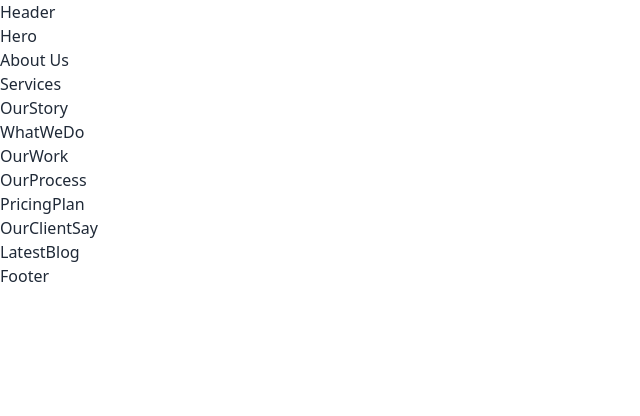
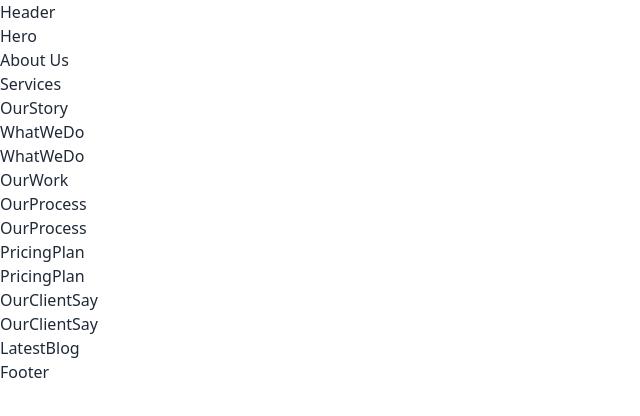
Before and after one commit to devsujoy36/FactoryPro, a React (Vite) app: page / in a window 1280 px wide. Shown: the top 416 px of the page, without its empty margins (0-640 px from the left). Built offline with nearby package versions, Linux system fonts and the light colour scheme.

Commit message:
Adding helmet in other  section

```diff
--- a/src/Components/LatestBlog/LatestBlog.jsx
+++ b/src/Components/LatestBlog/LatestBlog.jsx
@@ -1,7 +1,13 @@
+import { Helmet } from "react-helmet-async"
 
 const LatestBlog = () => {
   return (
-    <div>LatestBlog</div>
+    <div>
+      <Helmet>
+        <title>Factory Pro | LatestBlog</title>
+      </Helmet>
+      <h1>LatestBlog</h1>
+    </div>
   )
 }
 
--- a/src/Components/OurClientSay/OurClientSay.jsx
+++ b/src/Components/OurClientSay/OurClientSay.jsx
@@ -1,8 +1,14 @@
+import { Helmet } from "react-helmet-async"
 
 
 const OurClientSay = () => {
   return (
-    <div>OurClientSay</div>
+    <div>OurClientSay
+      <Helmet>
+        <title>Factory Pro | OurClientSay</title>
+      </Helmet>
+      <h1>OurClientSay</h1>
+    </div>
   )
 }
 
--- a/src/Components/OurProcess/OurProcess.jsx
+++ b/src/Components/OurProcess/OurProcess.jsx
@@ -1,7 +1,13 @@
+import { Helmet } from "react-helmet-async"
 
 const OurProcess = () => {
   return (
-    <div>OurProcess</div>
+    <div>OurProcess
+      <Helmet>
+        <title>Factory Pro | OurProcess</title>
+      </Helmet>
+      <h1>OurProcess</h1>
+    </div>
   )
 }
 
--- a/src/Components/OurStory/OurStory.jsx
+++ b/src/Components/OurStory/OurStory.jsx
@@ -1,7 +1,13 @@
+import { Helmet } from "react-helmet-async"
 
 const OurStory = () => {
   return (
-    <div>OurStory</div>
+    <div>
+      <Helmet>
+        <title>Factory Pro | OurStory</title>
+      </Helmet>
+      <h1>OurStory</h1>
+    </div>
   )
 }
 
--- a/src/Components/OurWork/OurWork.jsx
+++ b/src/Components/OurWork/OurWork.jsx
@@ -1,7 +1,13 @@
+import { Helmet } from "react-helmet-async"
 
 const OurWork = () => {
   return (
-    <div>OurWork</div>
+    <div>
+      <Helmet>
+        <title>Factory Pro | OurWork</title>
+      </Helmet>
+      <h1>OurWork</h1>
+    </div>
   )
 }
 
--- a/src/Components/PricingPlan/PricingPlan.jsx
+++ b/src/Components/PricingPlan/PricingPlan.jsx
@@ -1,7 +1,13 @@
+import { Helmet } from "react-helmet-async"
 
 const PricingPlan = () => {
   return (
-    <div>PricingPlan</div>
+    <div>PricingPlan
+      <Helmet>
+        <title>Factory Pro | PricingPlan</title>
+      </Helmet>
+      <h1>PricingPlan</h1>
+    </div>
   )
 }
 
--- a/src/Components/WhatWeDo/WhatWeDo.jsx
+++ b/src/Components/WhatWeDo/WhatWeDo.jsx
@@ -1,7 +1,13 @@
+import { Helmet } from "react-helmet-async"
 
 const WhatWeDo = () => {
   return (
-    <div>WhatWeDo</div>
+    <div>WhatWeDo
+      <Helmet>
+        <title>Factory Pro | WhatWeDo</title>
+      </Helmet>
+      <h1>WhatWeDo</h1>
+    </div>
   )
 }
 
```
